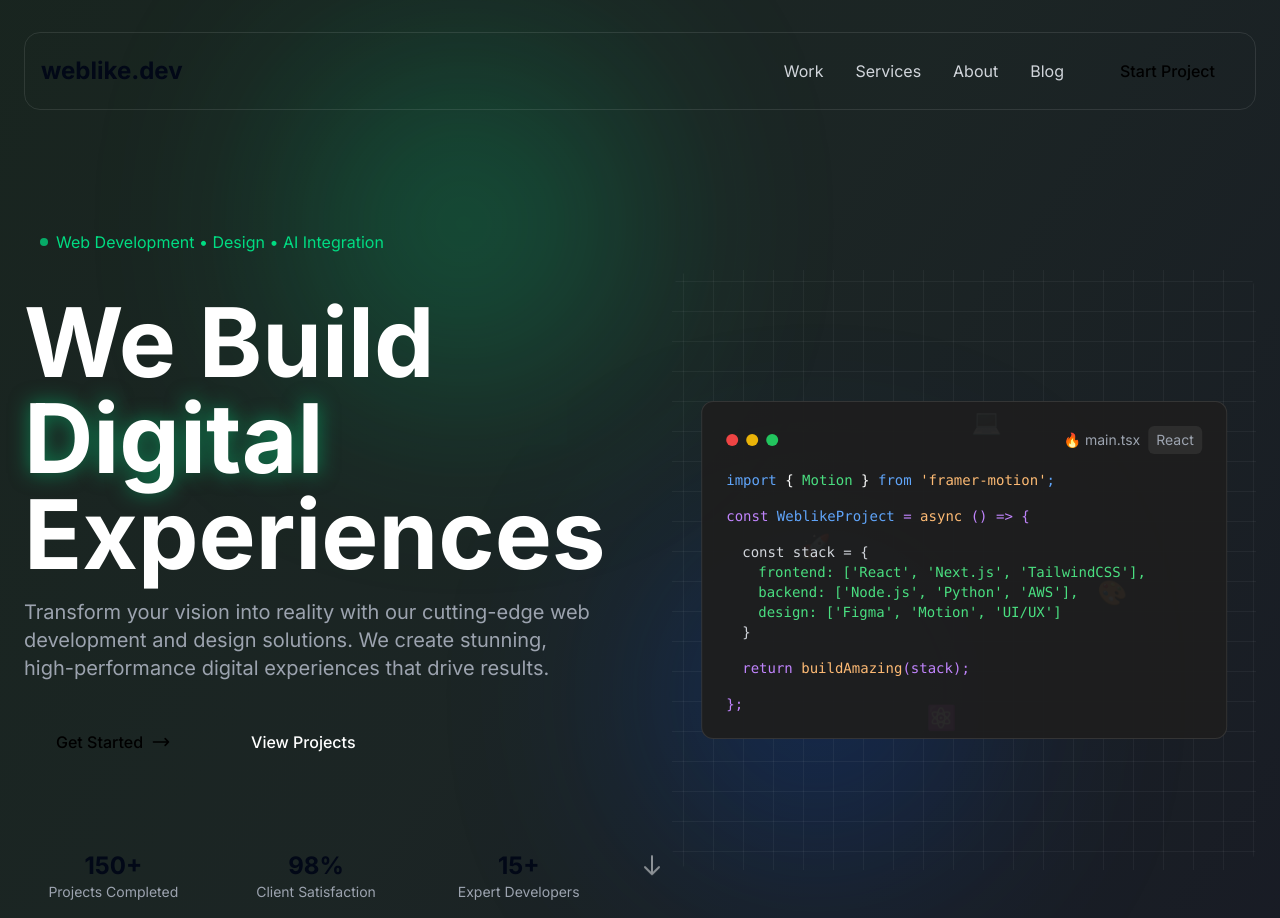
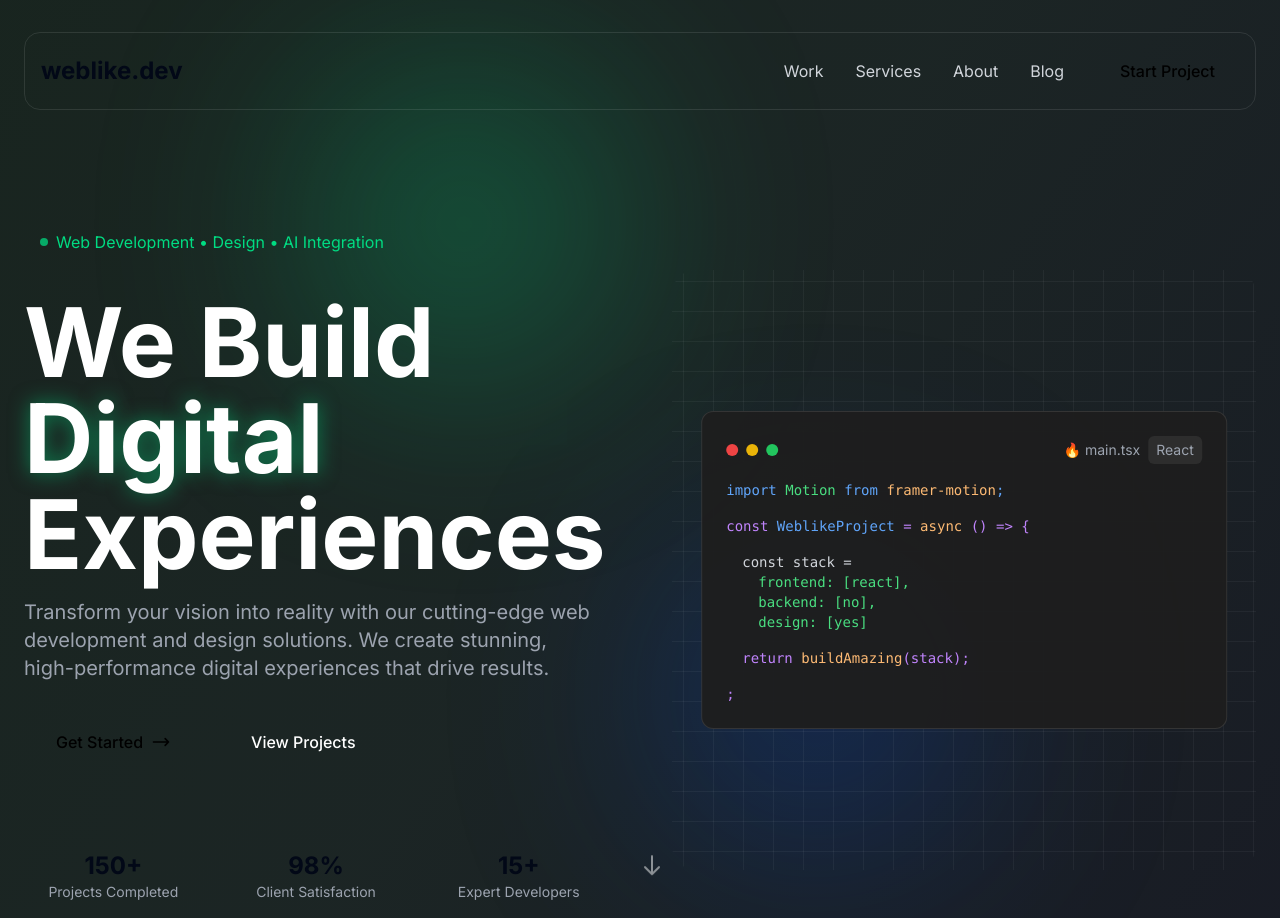
Before and after one commit to Kemzy9/weblikepro, a Next.js app: page / in a window 1280 px wide. Built offline with nearby package versions, Linux system fonts and the light colour scheme.

Commit message:
Update page.tsx

```diff
--- a/src/app/UI/Hero/page.tsx
+++ b/src/app/UI/Hero/page.tsx
@@ -3,7 +3,7 @@ import Image from 'next/image';
 
 const GeneratedComponent: React.FC = () => {
   return (
-    <div className="min-h-screen relative overflow-hidden bg-[#1a1919] overflow-hidden">
+    <div className="min-h-screen relative  bg-[#1a1919] overflow-hidden">
       <style>
         {`
           .hero-gradient {
@@ -197,31 +197,31 @@ const GeneratedComponent: React.FC = () => {
 
                   {/* Code Content */}
                   <div className="space-y-4 font-mono text-sm">
-                    <div className="text-blue-400">import <span className="text-white">{'{'}</span> <span className="text-green-400">Motion</span> <span className="text-white">{'}'}</span> <span className="text-blue-400">from</span> <span className="text-orange-300">'framer-motion'</span>;</div>
+                    <div className="text-blue-400">import <span className="text-white">{}</span> <span className="text-green-400">Motion</span> <span className="text-white">{}</span> <span className="text-blue-400">from</span> <span className="text-orange-300">framer-motion</span>;</div>
 
                     <div className="typing-effect text-purple-400">
                       const <span className="text-blue-400">WeblikeProject</span> = <span className="text-orange-300">async</span> () =&gt; {'{'}</div>
 
                     <div className="pl-4 text-gray-300">
-                      <div>const stack = {'{'}
+                      <div>const stack = {}
                         <div className="pl-4 text-green-400">
-                          frontend: ['React', 'Next.js', 'TailwindCSS'],<br/>
-                          backend: ['Node.js', 'Python', 'AWS'],<br/>
-                          design: ['Figma', 'Motion', 'UI/UX']
+                          frontend: [react],<br/>
+                          backend: [no],<br/>
+                          design: [yes]
                         </div>
-                      {'}'}</div>
+                      {}</div>
                     </div>
 
                     <div className="pl-4 text-purple-400">
                       return <span className="text-orange-300">buildAmazing</span>(stack);
                     </div>
 
-                    <div className="text-purple-400">{'}'};</div>
+                    <div className="text-purple-400">{};</div>
                   </div>
                 </div>
 
                 {/* Orbiting Tech Elements */}
-                {['⚛️', '🚀', '💻', '🎨'].map((emoji, index) => (
+                {[].map((emoji, index) => (
                   <div
                     key={index}
                     className={`absolute left-1/2 top-1/2 orbit`}
```
